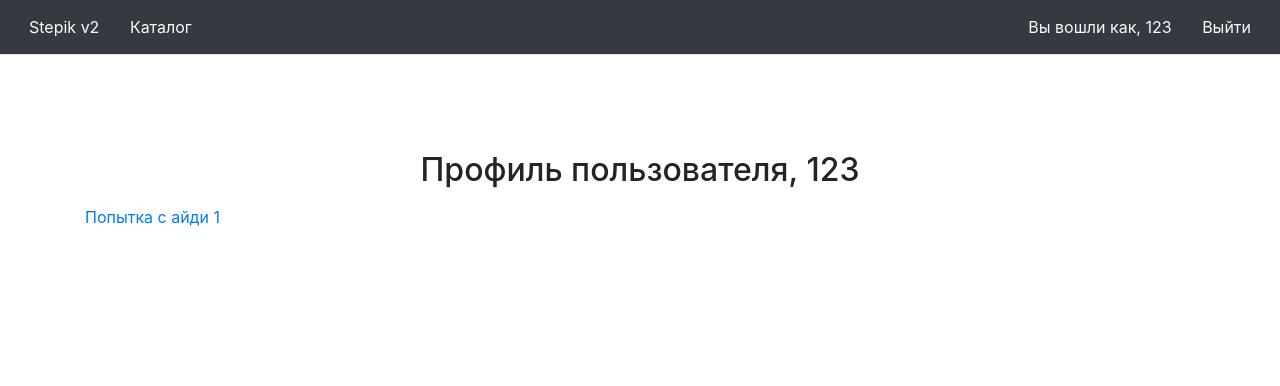
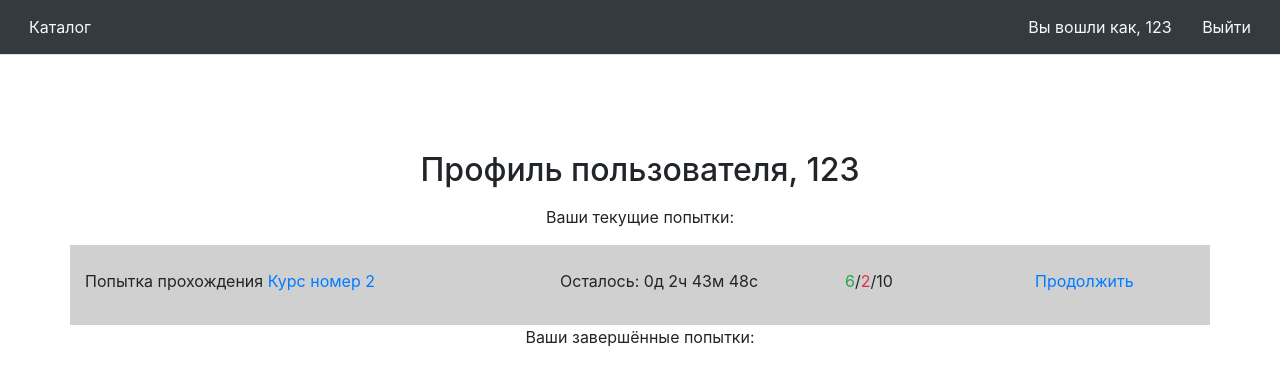
Before and after one commit to d4got10/web-programming-final, a Flask app: page /profile in a window 1280 px wide. Shown: the top 386 px of the page. Run offline with Flask 3, Linux system fonts and the light colour scheme; a user stored in the database is signed in; data comes from the database, SQL or seed files in the repository; both versions use the stored data as it was after the commit.

Commit message:
Добавил отображение попыток в профиль

```diff
--- a/controllers/profile.py
+++ b/controllers/profile.py
@@ -1,11 +1,33 @@
+from datetime import datetime
+
 from app import app
 from flask import render_template
 from flask_login import current_user, login_required
 from models.attempt import get_user_attempts
+from models.attempt_task import get_tasks, get_completed_tasks, get_failed_tasks
 
+
+class Object(object):
+    pass
 
 @app.route('/profile')
 @login_required
 def profile():
     attempts = get_user_attempts(current_user.id)
-    return render_template('profile.html', attempts=attempts)
+    closed = []
+    open = []
+    for attempt in attempts:
+        temp = Object()
+        attempt_task_list = list(attempt[0].tasks)
+        task_list = get_tasks(attempt_task_list)
+        completed_task_list = get_completed_tasks(attempt_task_list)
+        temp.attempt = attempt[0]
+        temp.course = attempt[1]
+        temp.completed_count = len(completed_task_list)
+        temp.failed_count = len(get_failed_tasks(attempt_task_list))
+        temp.task_count = len(task_list)
+        if temp.attempt.end_date < datetime.now():
+            closed.append(temp)
+        else:
+            open.append(temp)
+    return render_template('profile.html', closed=closed, open=open)
--- a/models/answer.py
+++ b/models/answer.py
@@ -15,7 +15,7 @@ def populate_answers():
         if task.task_type == 1:
             correct = randint(0, 3)
             for i in range(4):
-                answer = Answer(value=f'Вариант ответа номер {i + 1}',
+                answer = Answer(value=f'Вариант ответа номер {i + 1} {"(правильный)" if i == correct else ""}',
                                 is_correct=(i == correct),
                                 task=task.id)
                 db.session.add(answer)
@@ -23,7 +23,7 @@ def populate_answers():
         elif task.task_type == 2:
             correct = {randint(0, 6), randint(0, 6), randint(0, 6)}
             for i in range(6):
-                answer = Answer(value=f'Вариант ответа номер {i + 1}',
+                answer = Answer(value=f'Вариант ответа номер {i + 1} {"(правильный)" if i in correct else ""}',
                                 is_correct=(i in correct),
                                 task=task.id)
                 db.session.add(answer)
--- a/models/attempt.py
+++ b/models/attempt.py
@@ -1,4 +1,5 @@
 from app import db
+from models.course import Course
 
 
 class Attempt(db.Model):
@@ -11,4 +12,8 @@ class Attempt(db.Model):
 
 
 def get_user_attempts(user_id):
-    return db.session.query(Attempt).filter(Attempt.user == user_id).all()
+    return db.session.query(Attempt, Course)\
+        .join(Course)\
+        .filter(Attempt.user == user_id)\
+        .order_by(Attempt.start_date.desc())\
+        .all()
--- a/templates/attempt.html
+++ b/templates/attempt.html
@@ -108,6 +108,7 @@
                 {% endif %}
             {% else %}
                 <p>Задание с текстовым ответом</p>
+                <p>{{ selected_task.description }}</p>
                 {% if selected_task_status == 'none' %}
                     <form action="{{ url_for('attempt', id=attempt.id, selected_task=selected_task_id) }}"
                           method="post">
--- a/templates/header.html
+++ b/templates/header.html
@@ -7,7 +7,7 @@
     </head>
     <div class="navbar bg-dark border-bottom">
         <div class="">
-            <a class="btn text-light" href="{{ url_for("catalog") }}">Stepik v2</a>
+            <!--<a class="btn text-light" href="{{ url_for("catalog") }}">Stepik v2</a>-->
             <a class="btn text-light" href="{{ url_for("catalog") }}">Каталог</a>
         </div>
     {% if not current_user.is_authenticated %}
--- a/templates/profile.html
+++ b/templates/profile.html
@@ -14,11 +14,79 @@
         </div>
         <div class="col-3"></div>
     </div>
-        {% for attempt in attempts %}
-            <div>
-                <a href="{{ url_for("attempt", id=attempt.id) }}">Попытка с айди {{ attempt.id }}</a>
+    <p class="text-center">Ваши текущие попытки:</p>
+        {% for attempt in open %}
+            {% if loop.index % 2 == 0 %}
+                <div class="row pt-4 pb-4" style="background-color: #e0e0e0">
+            {% else %}
+                <div class="row pt-4 pb-4" style="background-color: #d0d0d0">
+            {% endif %}
+            <div class="col-5">
+                Попытка прохождения <a href="{{ url_for("course", id=attempt.course.id) }}"> {{ attempt.course.name }}</a>
+            </div>
+            <div class="col-3 timer">
+                {{ attempt.attempt.end_date.strftime('%Y-%m-%d, %H:%M:%S') }}
+            </div>
+            <div class="col-2">
+                <label class="text-success">{{ attempt.completed_count }}</label>/<label class="text-danger">{{ attempt.failed_count }}</label>/<label>{{ attempt.task_count }}</label>
+            </div>
+            <div class="col-2">
+                <a href="{{ url_for("attempt", id=attempt.attempt.id) }}">Продолжить</a>
+            </div>
+        </div>
+    {% endfor %}
+    <p class="text-center">Ваши завершённые попытки:</p>
+    {% for attempt in closed %}
+        {% if loop.index % 2 == 0 %}
+            <div class="row pt-4 pb-4" style="background-color: #e0e0e0">
+        {% else %}
+            <div class="row pt-4 pb-4" style="background-color: #d0d0d0">
+        {% endif %}
+            <div class="col-5">
+                Попытка прохождения <a href="{{ url_for("course", id=attempt.course.id) }}"> {{ attempt.course.name }}</a>
+            </div>
+            <div class="col-3">
+                Сдано: {{ attempt.attempt.end_date.strftime('%Y-%m-%d, %H:%M:%S') }}
+            </div>
+            <div class="col-2">
+                <label class="text-success">{{ attempt.completed_count }}</label>/<label class="text-danger">{{ attempt.failed_count }}</label>/<label>{{ attempt.task_count }}</label>
+            </div>
+            <div class="col-2">
+                <a href="{{ url_for("attempt", id=attempt.attempt.id) }}">Перейти</a>
+            </div>
         </div>
     {% endfor %}
 </div>
+<script>
+    const elements = document.getElementsByClassName("timer");
+    for (let i = 0; i < elements.length; i++) {
+        const element = elements.item(i);
+
+        const countDownDate = new Date(element.innerHTML).getTime();
+
+        const update_time = function () {
+            var now = new Date().getTime();
+
+            var distance = countDownDate - now;
+
+            var days = Math.floor(distance / (1000 * 60 * 60 * 24));
+            var hours = Math.floor((distance % (1000 * 60 * 60 * 24)) / (1000 * 60 * 60));
+            var minutes = Math.floor((distance % (1000 * 60 * 60)) / (1000 * 60));
+            var seconds = Math.floor((distance % (1000 * 60)) / 1000);
+
+            element.innerHTML = "Осталось: " + days + "д " + hours + "ч "
+                + minutes + "м " + seconds + "с ";
+
+            if (distance <= 0) {
+                clearInterval(x);
+                element.innerHTML = "Завершено";
+            }
+        }
+
+        update_time()
+        // Update the count down every 1 second
+        const x = setInterval(update_time, 1000);
+    }
+</script>
 </body>
 </html>
```
Also changed, not shown: controllers/attempt.py (+12 -3 lines), controllers/auth.py (+7 -5 lines), instance/db.sqlite. Lines whose indentation alone changed are shown as unchanged.
